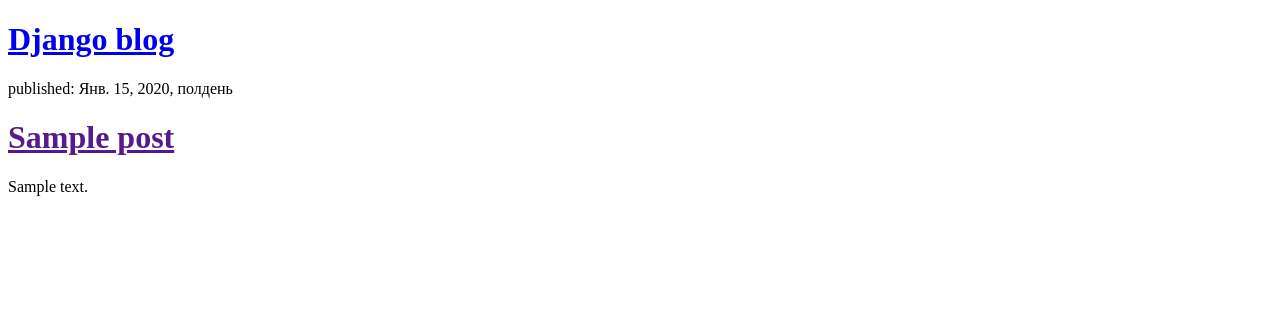
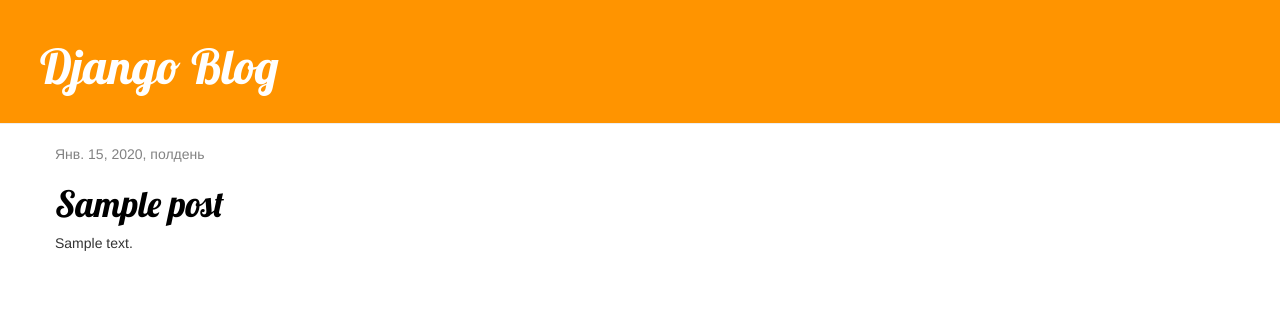
Before and after one commit to rqwear/my-first-blog, a Django app: page / in a window 1280 px wide. Shown: the top 322 px of the page. Run offline with Django 3.2, Linux system fonts and the light colour scheme; tables that the repository leaves empty hold one stand-in row (values such as "Sample post"); some libraries are stand-ins or nearby versions.

Commit message:
blog html+blocks

```diff
--- /dev/null
+++ b/blog/static/css/blog.css
@@ -0,0 +1,46 @@
+.page-header {
+    background-color: #ff9400;
+    margin-top: 0;
+    padding: 20px 20px 20px 40px;
+}
+
+.page-header h1, .page-header h1 a, .page-header h1 a:visited, .page-header h1 a:active {
+    color: #ffffff;
+    font-size: 36pt;
+    text-decoration: none;
+}
+
+.content {
+    margin-left: 40px;
+}
+
+h1, h2, h3, h4 {
+    font-family: 'Lobster', cursive;
+}
+
+.date {
+    color: #828282;
+}
+
+.save {
+    float: right;
+}
+
+.post-form textarea, .post-form input {
+    width: 100%;
+}
+
+.top-menu, .top-menu:hover, .top-menu:visited {
+    color: #ffffff;
+    float: right;
+    font-size: 26pt;
+    margin-right: 20px;
+}
+
+.post {
+    margin-bottom: 70px;
+}
+
+.post h1 a, .post h1 a:visited {
+    color: #000000;
+}
--- /dev/null
+++ b/blog/templates/blog/base.html
@@ -0,0 +1,23 @@
+{% load static %}
+<html>
+    <head>
+        <title>Django blog</title>
+        <link rel="stylesheet" href="//maxcdn.bootstrapcdn.com/bootstrap/3.2.0/css/bootstrap.min.css">
+        <link rel="stylesheet" href="//maxcdn.bootstrapcdn.com/bootstrap/3.2.0/css/bootstrap-theme.min.css">
+        <link href='//fonts.googleapis.com/css?family=Lobster&subset=latin,latin-ext' rel='stylesheet' type='text/css'>
+        <link rel="stylesheet" href="{% static 'css/blog.css' %}">
+    </head>
+    <body>
+        <div class="page-header">
+            <h1><a href="/">Django Blog</a></h1>
+            </div>
+    <div class="content container">
+        <div class="row">
+            <div class="col-md-8">
+            {% block content %}
+            {% endblock %}
+            </div>
+        </div>
+    </div>
+</body>
+</html>
--- a/blog/templates/blog/post_list.html
+++ b/blog/templates/blog/post_list.html
@@ -1,20 +1,12 @@
-<!DOCTYPE html>
-<html lang="en">
-<head>
-        <title>Django blog</title>
-    </head>
-    <body>
-    <div>
-    <h1><a href="/">Django blog</a></h1>
-    </div>
-
-            {% for post in posts %}
-            <div>
-            <p>published: {{ post.published_date }}</p>
-            <h1><a href="">{{ post.title }}</a></h1>
+{% extends 'blog/base.html' %}
+{% block content %}
+    {% for post in posts %}
+        <div class="post">
+            <div class="date">
+                {{ post.published_date }}
+            </div>
+            <h1><a href="{% url 'post_detail' pk=post.pk %}">{{ post.title }}</a></h1>
             <p>{{ post.text|linebreaksbr }}</p>
-            </div>
-        {% endfor %}
-
-    </body>
-</html>
+        </div>
+    {% endfor %}
+{% endblock %}
--- a/blog/urls.py
+++ b/blog/urls.py
@@ -3,4 +3,5 @@ from . import views
 
 urlpatterns = [
     path('', views.post_list, name='post_list'),
+    path('post/<int:pk>/', views.post_detail, name='post_detail'),
 ]
--- a/blog/views.py
+++ b/blog/views.py
@@ -1,4 +1,4 @@
-from django.shortcuts import render
+from django.shortcuts import render, get_object_or_404
 from .models import Post
 from django.utils import timezone
 
@@ -6,3 +6,8 @@ from django.utils import timezone
 def post_list(request):
     posts = Post.objects.filter(published_date__lte=timezone.now()).order_by('published_date')
     return render(request, 'blog/post_list.html', {'posts': posts})
+
+
+def post_detail(request, pk):
+    post = get_object_or_404(Post, pk=pk)
+    return render(request, 'blog/post_detail.html', {'post': post})
--- a/djangoProj/settings.py
+++ b/djangoProj/settings.py
@@ -121,7 +121,6 @@ USE_TZ = True
 
 STATIC_URL = '/static/'
 
-
 MEDIA_URL = '/media/'
 STATIC_ROOT = os.path.join(BASE_DIR, 'static')
 MEDIA_ROOT = os.path.join(BASE_DIR, 'media')
```
Also changed, not shown: blog/templates/blog/post_detail.html (added, +13 -0 lines).
